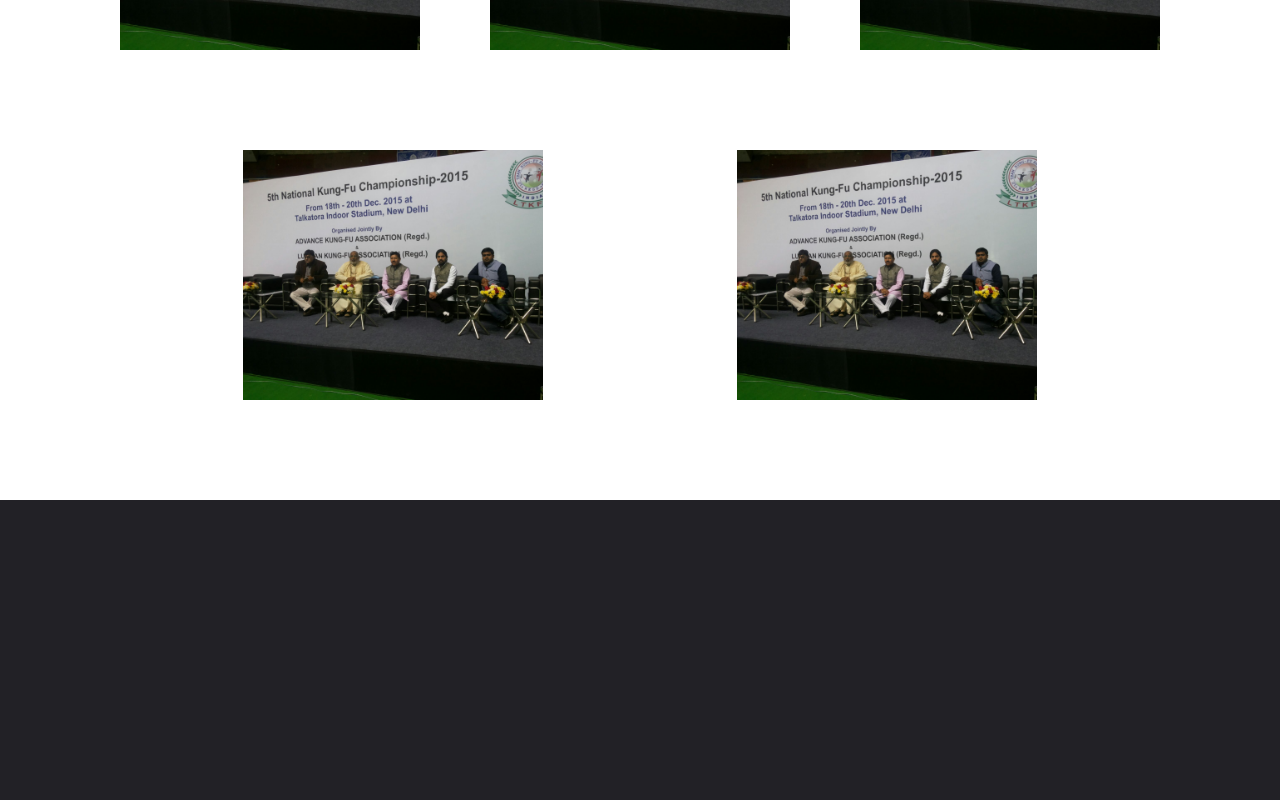
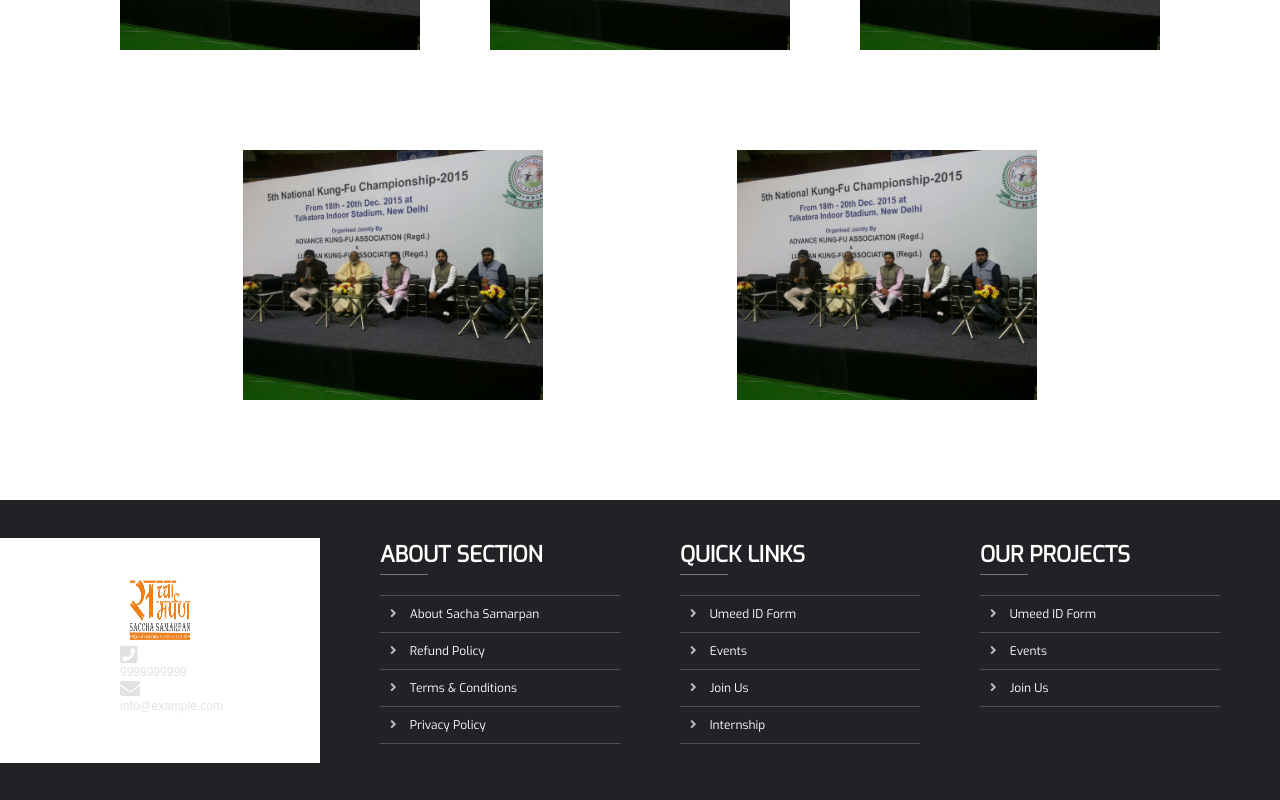
Before and after one commit to riverrz/sacha-samarpan-ngo, a React app in the folder client/: page / in a window 1280 px wide. Shown: the part 1980-2780 px from the top of the page. Before the commit the page ends 2480 px from the top, so only its background shows below. Built offline with nearby package versions, Linux system fonts and the light colour scheme.

Commit message:
Complete .footer__right

```diff
--- a/client/src/components/Footer/Footer.css
+++ b/client/src/components/Footer/Footer.css
@@ -0,0 +1,102 @@
+.footer {
+  width: 100%;
+  height: 30rem;
+  display: flex;
+  flex-direction: row;
+  align-items: center;
+  color: #e2e2e2;
+}
+.footer__left {
+  height: 75%;
+  width: 100%;
+  flex: 1;
+  display: flex;
+  flex-direction: column;
+  justify-content: center;
+  align-items: center;
+  background-color: #fff;
+}
+.footer__right {
+  height: 100%;
+  width: 100%;
+  flex: 3;
+  box-sizing: border-box;
+  display: flex;
+  flex-direction: row;
+  justify-content: space-evenly;
+  /* align-items: stretch; */
+}
+.footer__logoBox {
+  height: 7rem;
+  width: 7rem;
+  overflow: hidden;
+}
+.footer__contactInfo {
+  height: 8rem;
+  width: 8rem;
+}
+.logo {
+  height: 100%;
+  width: 100%;
+}
+.about {
+  flex-basis: 25%;
+}
+
+.links {
+  flex-basis: 25%;
+}
+
+.projects {
+  flex-basis: 25%;
+}
+hr {
+  width: 20%;
+  height: 1px;
+  border: none;
+  background-color: #777777;
+  /* background-color: green; */
+}
+
+.list {
+  font-family: "Exo", sans-serif;
+  list-style: none;
+  margin-top: 2rem;
+}
+.list__item {
+    padding: 1rem;
+    border-top: 1px solid rgba(255,255,255,0.2);
+    transition: all 0.3s;
+}
+.list__item:hover {
+    background-color: #ff9933;
+}
+.list__item> a {
+    display: inline-block;
+    text-decoration: none;
+    transition: all .3s;
+}
+.list__item:hover> a {
+    color: white;
+    transform: translateX(9px);
+}
+.list__item:hover>a>i {
+    color: #fff;
+}
+.list__item:last-child {
+    border-bottom: 1px solid rgba(255,255,255,0.2);
+}
+.heading {
+  margin-top: 4rem;
+  font-family: "Exo", sans-serif;
+  font-weight: 600;
+  font-size: 2.2rem;
+  text-transform: uppercase;
+  color: #ffffff;
+  margin-bottom: 0.5rem;
+}
+
+li a i {
+    font-size: 1.3rem;
+    color: #bbbbbb;
+}
--- a/client/src/components/Footer/Footer.js
+++ b/client/src/components/Footer/Footer.js
@@ -1,12 +1,99 @@
-import React from 'react';
-import classes from './Footer.css';
-
-const footer=(props)=> {
-    return(
-        <footer className={classes.footer}>
-
-        </footer>
-    );
+import React from "react";
+import classes from "./Footer.css";
+import Logo from "../../assets/logo.png";
+const footer = props => {
+  return (
+    <footer className={classes.footer}>
+      <div className={classes.footer__left}>
+        <div className={classes.footer__logoBox}>
+          <img src={Logo} alt="Logo" className={classes.logo} />
+        </div>
+        <div className={classes.footer__contactInfo}>
+          <div className={classes.footer__contactInfo__phone}>
+            <i class="fas fa-phone-square" /> 9999999999
+          </div>
+          <div className={classes.footer__contactInfo__email}>
+            <i class="fas fa-envelope" /> info@example.com
+          </div>
+        </div>
+      </div>
+      <div className={classes.footer__right}>
+        <div className={classes.about}>
+          <h1 className={classes.heading}>About Section</h1>
+          <hr />
+          <ul className={classes.list}>
+            <li className={classes.list__item}>
+              <a href="#" className={classes.list__item__text}>
+                <i class="fas fa-angle-right" /> About Sacha Samarpan
+              </a>
+            </li>
+            <li className={classes.list__item}>
+              <a href="#" className={classes.list__item__text}>
+                <i class="fas fa-angle-right" /> Refund Policy
+              </a>
+            </li>
+            <li className={classes.list__item}>
+              <a href="#" className={classes.list__item__text}>
+                <i class="fas fa-angle-right" /> Terms & Conditions
+              </a>
+            </li>
+            <li className={classes.list__item}>
+              <a href="#" className={classes.list__item__text}>
+                <i class="fas fa-angle-right" /> Privacy Policy
+              </a>
+            </li>
+          </ul>
+        </div>
+        <div className={classes.links}>
+          <h1 className={classes.heading}>Quick Links</h1>
+          <hr />
+          <ul className={classes.list}>
+            <li className={classes.list__item}>
+              <a href="#" className={classes.list__item__text}>
+                <i class="fas fa-angle-right" /> Umeed ID Form
+              </a>
+            </li>
+            <li className={classes.list__item}>
+              <a href="#" className={classes.list__item__text}>
+                <i class="fas fa-angle-right" /> Events
+              </a>
+            </li>
+            <li className={classes.list__item}>
+              <a href="#" className={classes.list__item__text}>
+                <i class="fas fa-angle-right" /> Join Us
+              </a>
+            </li>
+            <li className={classes.list__item}>
+              <a href="#" className={classes.list__item__text}>
+                <i class="fas fa-angle-right" /> Internship
+              </a>
+            </li>
+          </ul>
+        </div>
+        <div className={classes.projects}>
+          <h1 className={classes.heading}>Our projects</h1>
+          <hr />
+          <ul className={classes.list}>
+            <li className={classes.list__item}>
+              <a href="#" className={classes.list__item__text}>
+                <i class="fas fa-angle-right" /> Umeed ID Form
+              </a>
+            </li>
+            <li className={classes.list__item}>
+              <a href="#" className={classes.list__item__text}>
+                <i class="fas fa-angle-right" /> Events
+              </a>
+            </li>
+            <li className={classes.list__item}>
+              <a href="#" className={classes.list__item__text}>
+                <i class="fas fa-angle-right" /> Join Us
+              </a>
+            </li>
+          </ul>
+        </div>
+      </div>
+    </footer>
+  );
 };
 
 export default footer;
```
